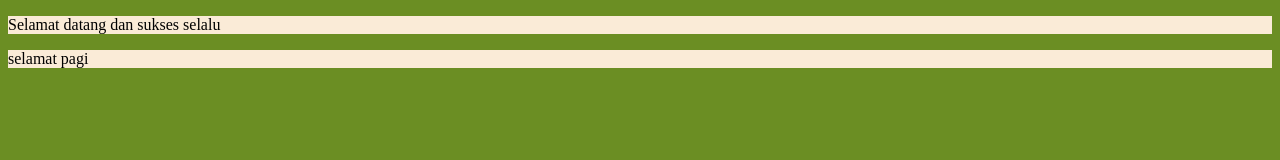
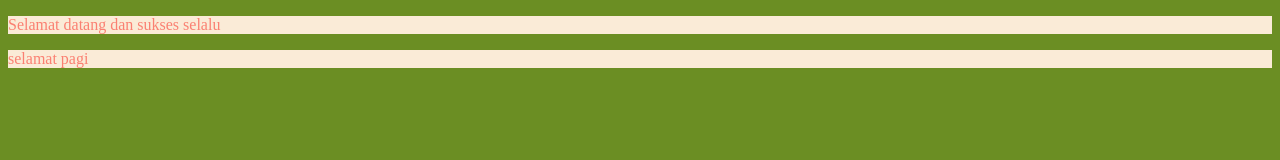
Before and after one commit to MdA317/cekaja, a plain HTML site: page index.html in a window 1280 px wide. Drawn offline with Linux system fonts and the light colour scheme.

Commit message:
Menambahkan warna pada text

```diff
--- a/index.html
+++ b/index.html
@@ -12,6 +12,9 @@
       body {
         background-color: olivedrab;
       }
+      p {
+        color: salmon;
+      }
     </style>
   </head>
   <body>
```
